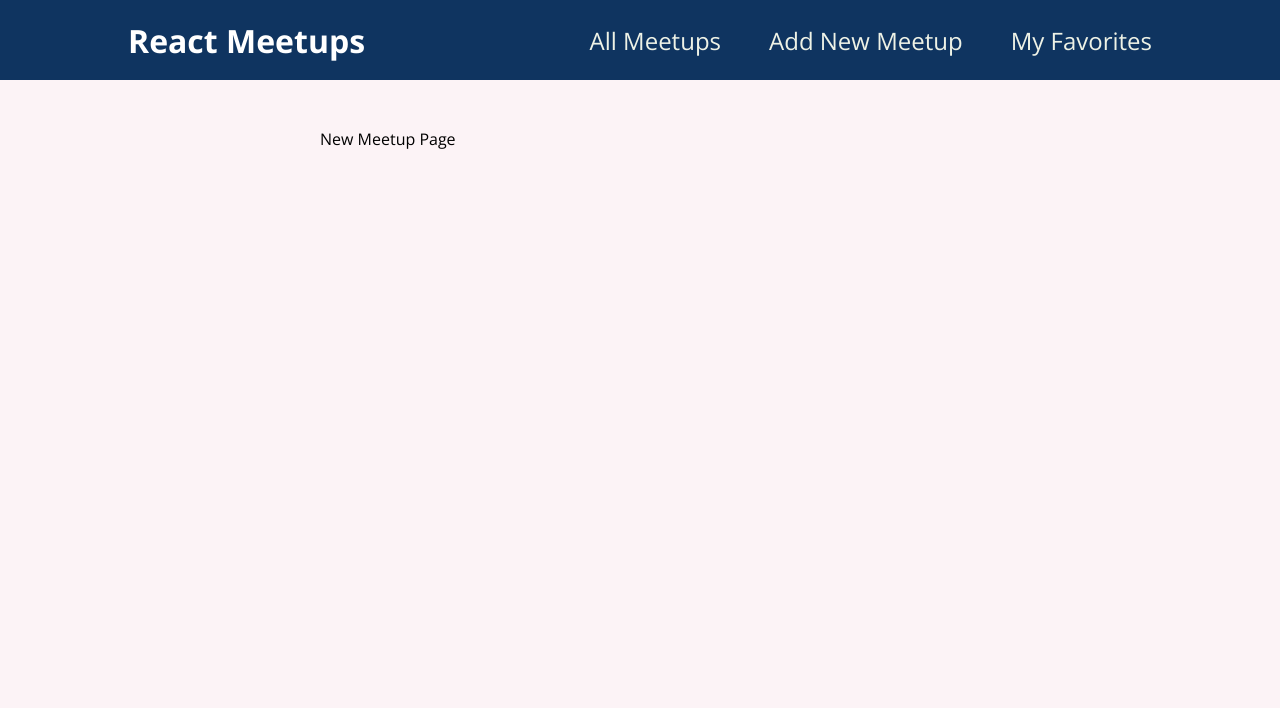
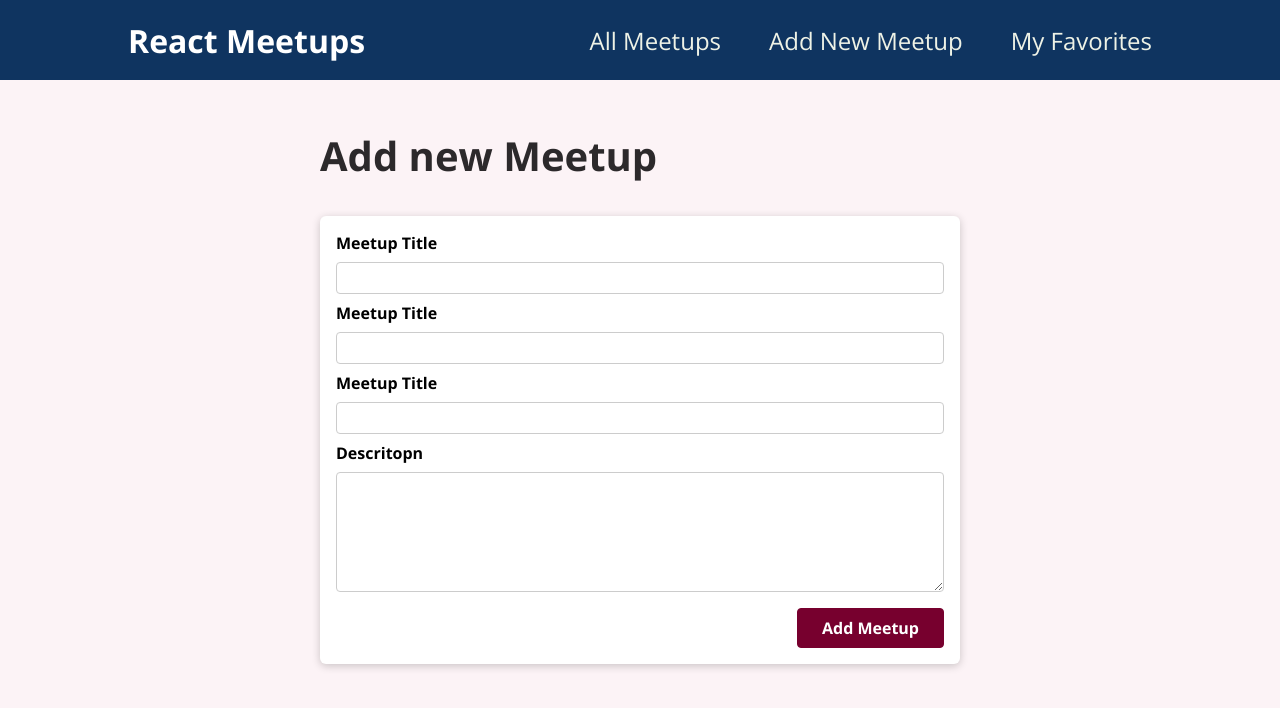
Before and after one commit to Zareb11/React-training, a React (Create React App) app: page /new-meetup in a window 1280 px wide. Shown: the top 708 px of the page. Built offline with nearby package versions, Linux system fonts and the light colour scheme.

Commit message:
Added a form

```diff
--- /dev/null
+++ b/src/components/meetups/NewMeetupForm.js
@@ -0,0 +1,35 @@
+import Card from "../ui/Card";
+import classes from './NewMeetupForm.module.css';
+
+function NewMeetupForm() {
+    return <Card>
+        <form className={classes.form}>
+            <div className={classes.control}>
+                <label htmlFor="title">Meetup Title</label>
+                <input type="text" required id="title"></input>
+            </div>
+            <div className={classes.control}>
+                <label htmlFor="image">Meetup Title</label>
+                <input type="url" required id="image"></input>
+            </div>
+            <div className={classes.control}>
+                <label htmlFor="address">Meetup Title</label>
+                <input type="text" required id="address"></input>
+            </div>
+            <div className={classes.control}>
+                <label htmlFor="description">Descritopn</label>
+                <textarea id="description" required rows = '5'></textarea>
+            </div>
+            <div className={classes.actions}>
+                <button>Add Meetup</button>
+            </div>
+
+
+
+        </form>
+    </Card>
+}
+
+
+
+export default NewMeetupForm;
--- /dev/null
+++ b/src/components/meetups/NewMeetupForm.module.css
@@ -0,0 +1,45 @@
+.form {
+    padding: 1rem;
+  }
+
+  .control {
+    margin-bottom: 0.5rem;
+  }
+
+  .control label {
+    display: block;
+    font-weight: bold;
+    margin-bottom: 0.5rem;
+  }
+
+  .control input,
+  .control textarea {
+    display: block;
+    font: inherit;
+    border-radius: 4px;
+    border: 1px solid #ccc;
+    padding: 0.25rem;
+    width: 100%;
+  }
+
+  .actions {
+    margin-top: 1rem;
+    text-align: right;
+  }
+
+  .actions button {
+    font: inherit;
+    cursor: pointer;
+    background-color: #77002e;
+    color: white;
+    padding: 0.5rem 1.5rem;
+    border: 1px solid #77002e;
+    border-radius: 4px;
+    font-weight: bold;
+  }
+
+  .actions button:hover,
+  .actions button:active {
+    background-color: #a50e48;
+    border-color: #a50e48;
+  }
--- a/src/pages/NewMeetup.js
+++ b/src/pages/NewMeetup.js
@@ -1,5 +1,11 @@
+import NewMeetupForm from "../components/meetups/NewMeetupForm";
+
+
 function NewMeetupPage() {
-    return <div> New Meetup Page</div>;
+    return <section>
+        <h1>Add new Meetup</h1>
+        <NewMeetupForm />
+    </section>
 }
 
 
```
